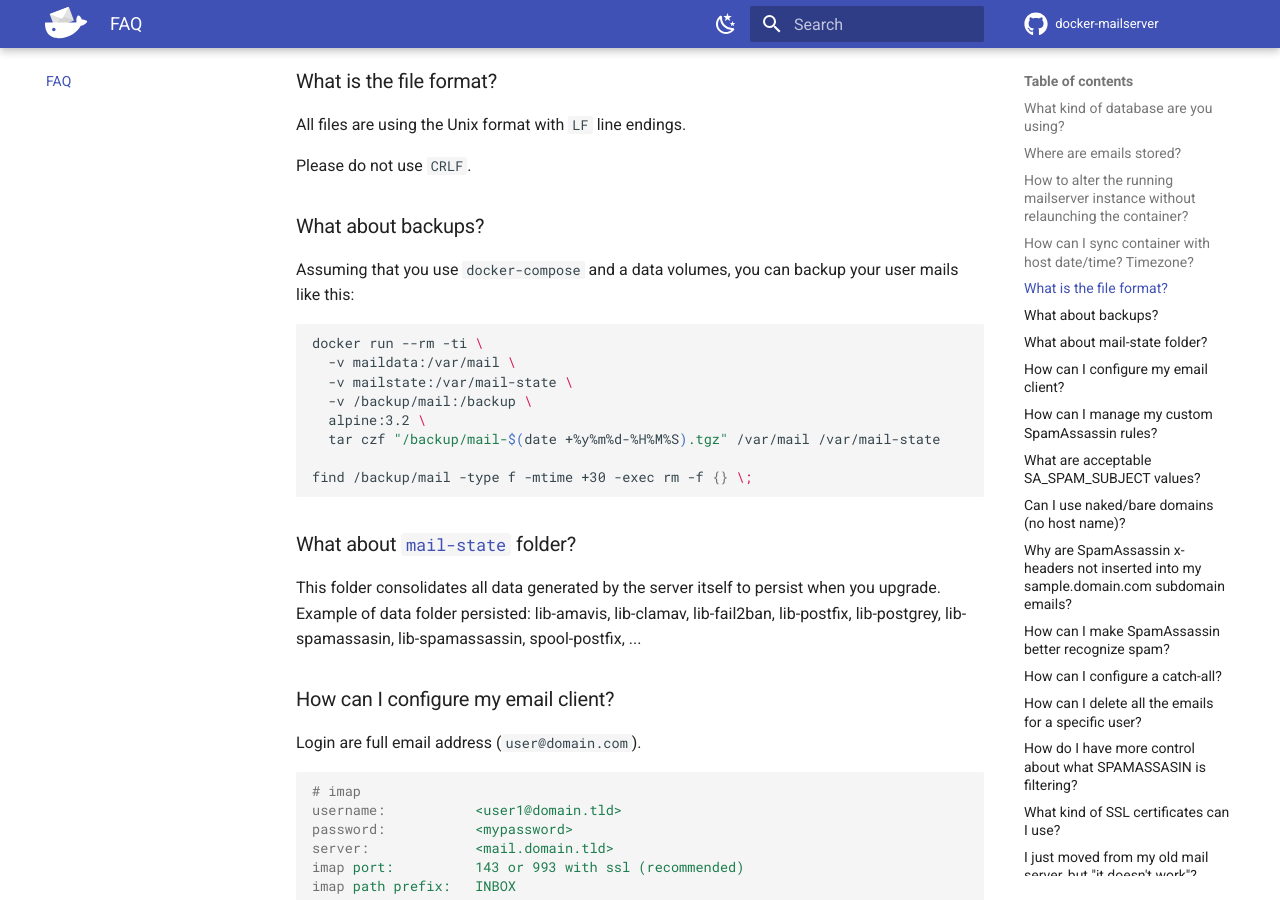
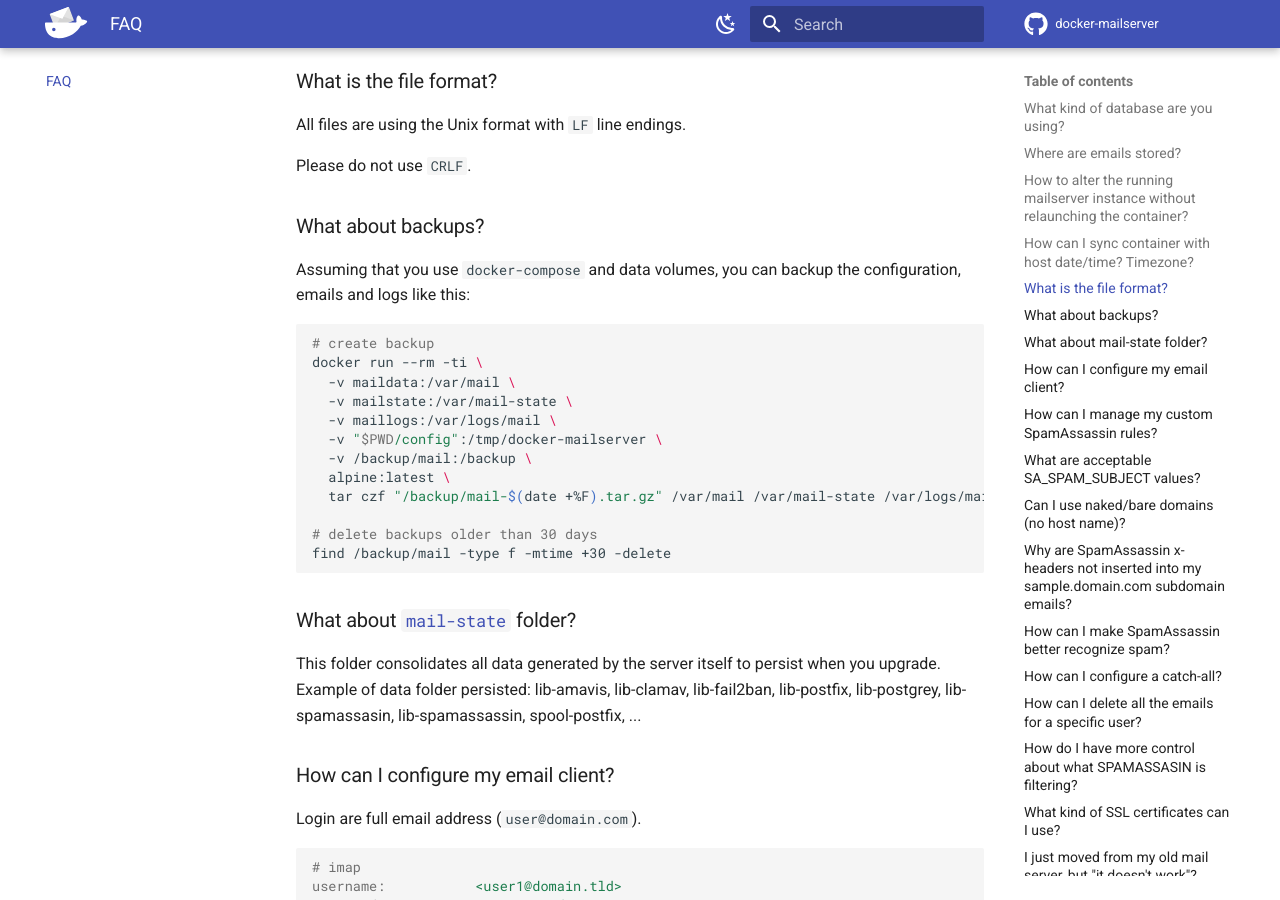
Before and after one commit to docker-mailserver/docker-mailserver, an MkDocs documentation site: the page built from docs/content/faq.md, in a window 1280 px wide and 900 px high, scrolled down 1438 px. Built offline with MkDocs 1.6.1 and Material for MkDocs 9.7.7, drawn with Linux system fonts in a browser that asks for light colours; comment, search, counter and statistics services are not loaded; the version menu is left out.

Commit message:
Backup script improved (#1912)

````diff
--- a/docs/content/faq.md
+++ b/docs/content/faq.md
@@ -54,17 +54,21 @@
 
 ### What about backups?
 
-Assuming that you use `docker-compose` and a data volumes, you can backup your user mails like this:
+Assuming that you use `docker-compose` and data volumes, you can backup the configuration, emails and logs like this:
 
 ```sh
+# create backup
 docker run --rm -ti \
   -v maildata:/var/mail \
   -v mailstate:/var/mail-state \
+  -v maillogs:/var/logs/mail \
+  -v "$PWD/config":/tmp/docker-mailserver \
   -v /backup/mail:/backup \
-  alpine:3.2 \
-  tar czf "/backup/mail-$(date +%y%m%d-%H%M%S).tgz" /var/mail /var/mail-state
+  alpine:latest \
+  tar czf "/backup/mail-$(date +%F).tar.gz" /var/mail /var/mail-state /var/logs/mail /tmp/docker-mailserver
 
-find /backup/mail -type f -mtime +30 -exec rm -f {} \;
+# delete backups older than 30 days
+find /backup/mail -type f -mtime +30 -delete
 ```
 
 ### What about `mail-state` folder?
````
